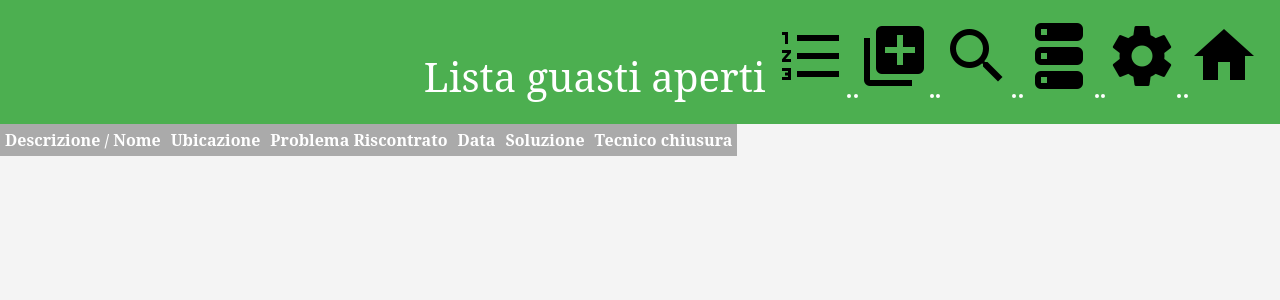
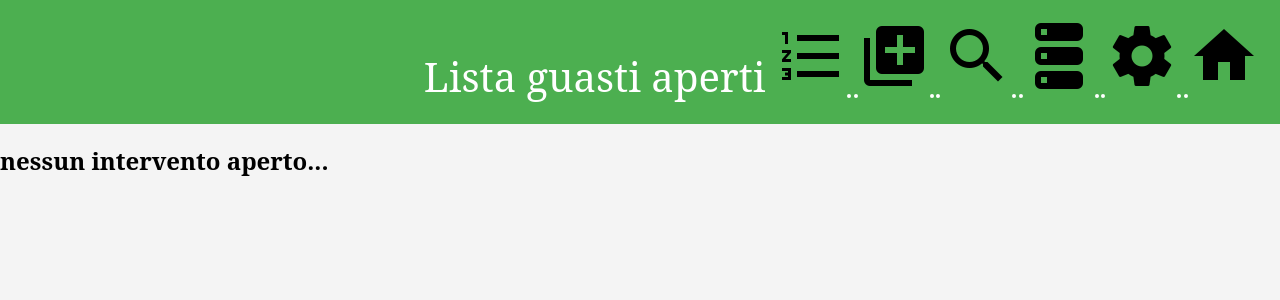
Before and after one commit to carlominucci/gestiolus, a PHP site: page /guasti.php in a window 1280 px wide. Shown: the top 300 px of the page. Run offline with PHP 8.4, Linux system fonts and the light colour scheme; tables that the repository leaves empty hold one stand-in row (values such as "Sample post"); lists and menus that the app fills with data are empty.

Commit message:
se non ci sono interventi non scrive manco la tabella

```diff
--- a/guasti.php
+++ b/guasti.php
@@ -12,15 +12,6 @@
 				Lista guasti aperti
 				<?php include "menu.php"; ?>
 			</div>
-				<table class="tabella">
-					<tr>
-						<th>Descrizione / Nome</th>
-						<th>Ubicazione</th>
-						<th>Problema Riscontrato</th>
-						<th>Data</th>
-						<th>Soluzione</th>
-						<th>Tecnico chiusura</th>
-					</tr>
 <?php
 	if (!$link) {
    		die('Could not connect: ' . mysql_error());
@@ -29,6 +20,23 @@
 		$result = mysql_query($query);
 		if (!$result) {
     			die('Invalid query: ' . mysql_error());
+		}
+		$num_rows = mysql_num_rows($result);
+		if($num_rows == 0){
+			echo "<h2>nessun intervento aperto...</h2>";
+		}else{
+?>
+                                <table class="tabella">
+                                        <tr>
+                                                <th>Descrizione / Nome</th>
+                                                <th>Ubicazione</th>
+                                                <th>Problema Riscontrato</th>
+                                                <th>Data</th>
+                                                <th>Soluzione</th>
+                                                <th>Tecnico chiusura</th>
+                                        </tr>
+
+<?php
 		}
 		while ($row = mysql_fetch_array($result, MYSQL_NUM)){
     			echo "<tr>\n";
```
